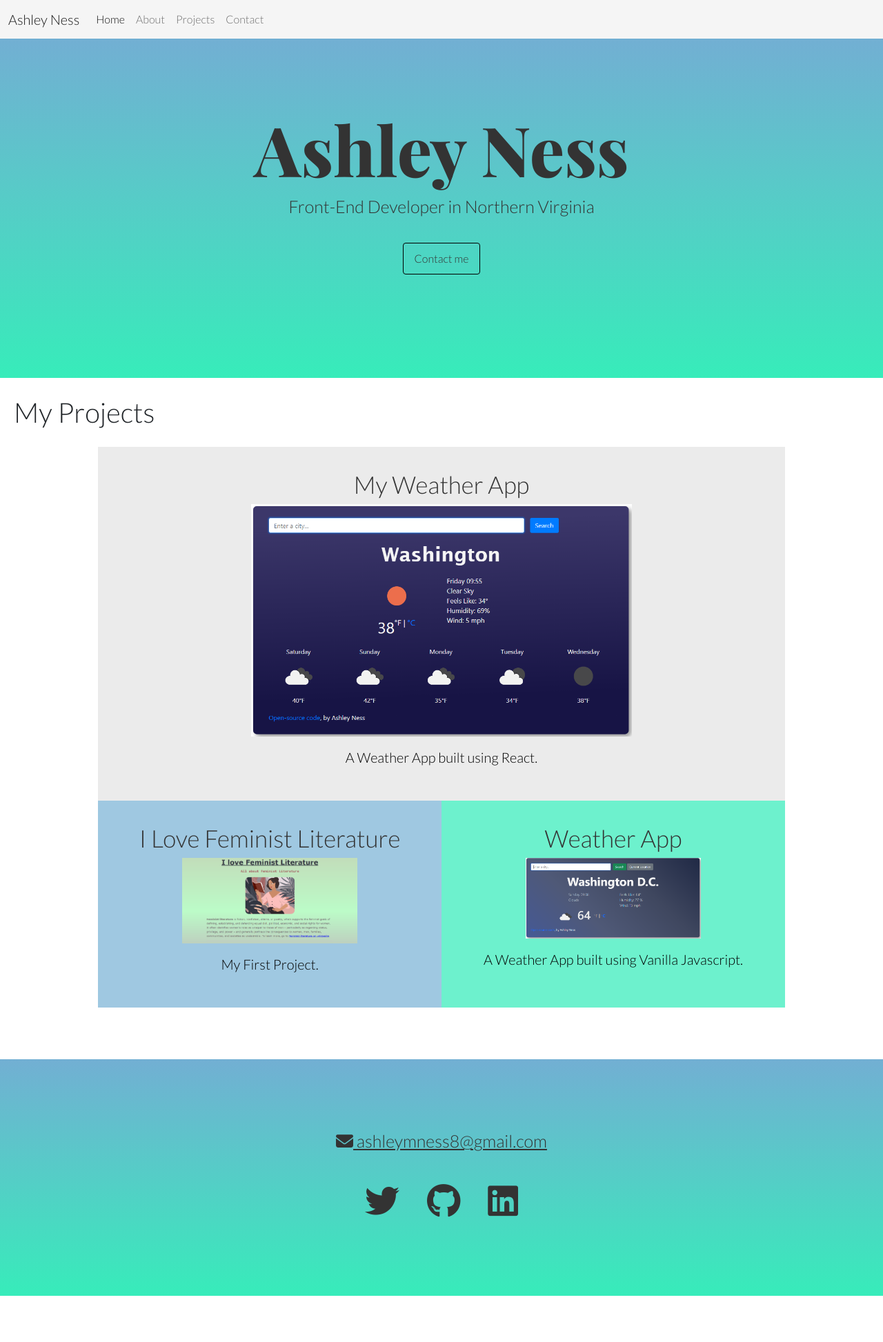
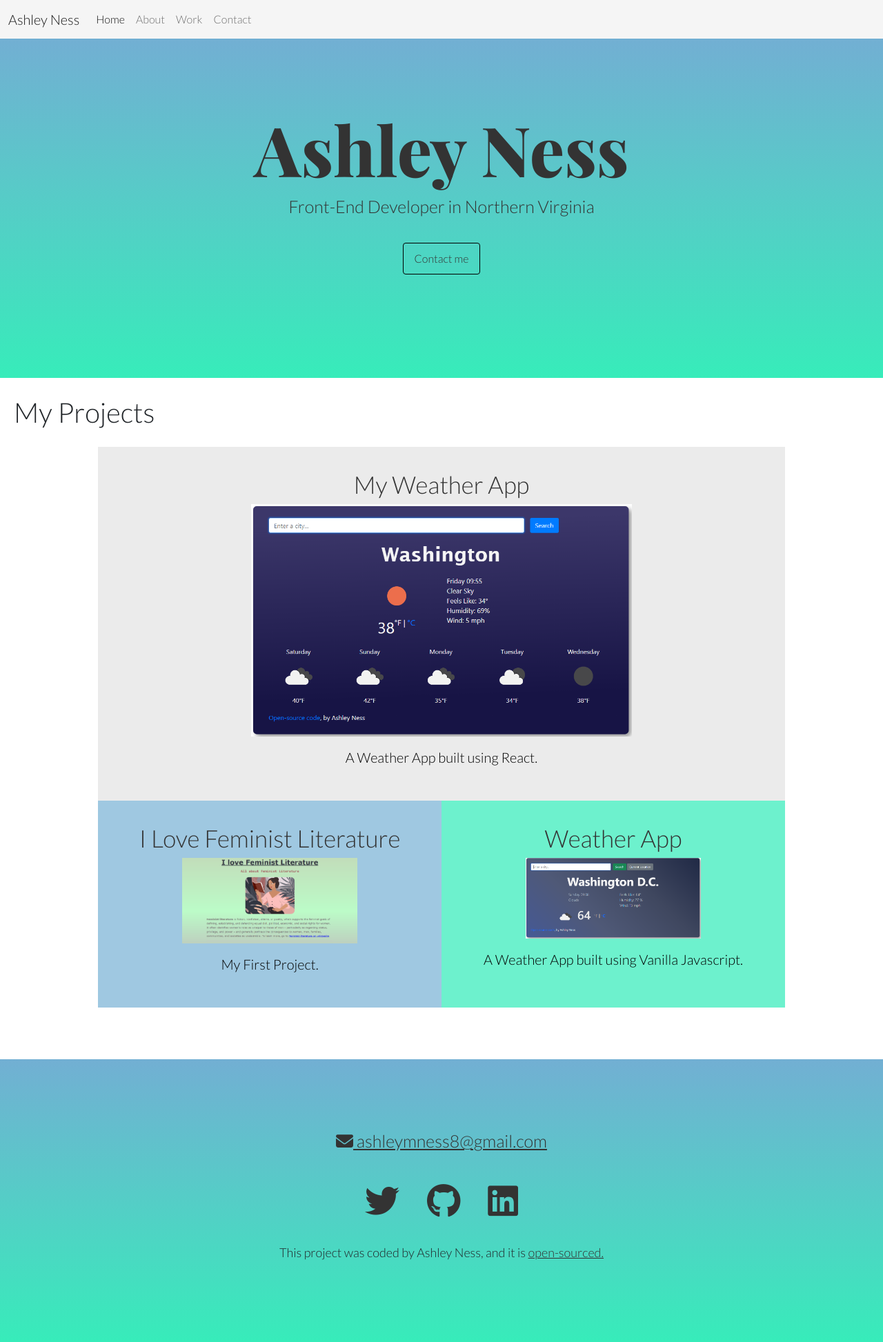
Before and after one commit to AshleyN37/portfolio, a PHP site: page / in a window 1280 px wide. Shown: the whole page at 69% size. Before the commit the page ends 1879 px from the top, so only its background shows below. Run offline with PHP 8.4, Linux system fonts and the light colour scheme; some libraries are stand-ins or nearby versions.

Commit message:
Added titles and descriptions, included link to github

```diff
--- a/index.html
+++ b/index.html
@@ -4,6 +4,8 @@
     <meta charset="UTF-8">
     <meta http-equiv="X-UA-Compatible" content="IE=edge">
     <meta name="viewport" content="width=device-width, initial-scale=1.0">
+    <title>Front-End Developer - Ashley Ness</title>
+    <meta name="description" content="Ashley is a Front-End Developer who creates responsive websites with React and JavaScript. She is based in Northern Virginia.">
     <link href="https://cdn.jsdelivr.net/npm/bootstrap@5.0.0-beta3/dist/css/bootstrap.min.css" rel="stylesheet"
     integrity="sha384-eOJMYsd53ii+scO/bJGFsiCZc+5NDVN2yr8+0RDqr0Ql0h+rP48ckxlpbzKgwra6" crossorigin="anonymous">
     <script src="https://cdn.jsdelivr.net/npm/bootstrap@5.0.0-beta3/dist/js/bootstrap.bundle.min.js"
@@ -14,7 +16,6 @@
     <link href="https://fonts.googleapis.com/css2?family=Lato:wght@300&family=Playfair+Display:wght@800&display=swap"
     rel="stylesheet">
     <script src="https://kit.fontawesome.com/15076ab893.js" crossorigin="anonymous"></script>
-    <title>Ashley's Portfolio</title>
 </head>
 <body>
         <nav class="navbar navbar-expand-lg navbar-light" style="background-color: #f5f5f5;">
@@ -27,16 +28,16 @@
             <div class="collapse navbar-collapse" id="navbarNavDropdown">
                 <ul class="navbar-nav">
                     <li class="nav-item">
-                        <a class="nav-link active" aria-current="page" href="/">Home</a>
+                        <a class="nav-link active" aria-current="page" href="/" title="Homepage">Home</a>
                     </li>
                     <li class="nav-item">
-                        <a class="nav-link" href="/about.html">About</a>
+                        <a class="nav-link" href="/about.html" title="About Ashley Ness">About</a>
                     </li>
                     <li class="nav-item">
-                        <a class="nav-link" href="/work.html">Projects</a>
+                        <a class="nav-link" href="/work.html" title="Ashley's Work">Work</a>
                     </li>
                     <li class="nav-item">
-                        <a class="nav-link" href="/contact.html">Contact</a>
+                        <a class="nav-link" href="/contact.html" title="Contact Ashley">Contact</a>
                     </li>
 
                 </ul>
@@ -56,7 +57,7 @@
             <div class="col-sm weather-app">
                 <a class="btn weather-app-link" href="https://lucid-leakey-2fbb29.netlify.app/" target="_blank">
                     <h3 class="title">My Weather App</h3>
-                    <img src="images/Weather App.png" alt="My Weather App" class="weather-app-img img-fluid-rounded">
+                    <img src="images/Weather App.png" alt="My React Weather App" class="weather-app-img img-fluid-rounded">
                     <p class="description">A Weather App built using React.</p>
                 </a>
             </div>
@@ -82,21 +83,24 @@
     </div>
     <footer>
         <div class="d-flex justify-content-center">
-            <a href="mailto:ashleymness8@gmail.com">
+            <a href="mailto:ashleymness8@gmail.com" title="Email Ashley">
                 <i class="fas fa-envelope"></i> ashleymness8@gmail.com
             </a>
         </div>
         <div class="social-links d-flex justify-content-center">
-            <a href="https://twitter.com/Ashley15252112" target="_blank">
+            <a href="https://twitter.com/Ashley15252112" target="_blank" title="Twitter">
                 <i class="fab fa-twitter"></i>
             </a>
-            <a href="https://github.com/AshleyN37" target="_blank">
+            <a href="https://github.com/AshleyN37" target="_blank" title="Github Profile">
                 <i class="fab fa-github"></i>
             </a>
-            <a href="https://www.linkedin.com/in/ashley-ness-5a779367/" target="_blank">
+            <a href="https://www.linkedin.com/in/ashley-ness-5a779367/" target="_blank" title="Linkedin Profile">
                 <i class="fab fa-linkedin"></i>
             </a>
         </div>
+        <p class="text-center mt-4 open-sourced"> This project was coded by Ashley Ness, and it is
+            <a href="https://github.com/AshleyN37/portfolio" target="blank">open-sourced.</a>
+        </p>
     </footer>
 </body>
 </html>
--- a/styles/portfolio.css
+++ b/styles/portfolio.css
@@ -177,6 +177,11 @@ footer .social-links {
 footer .social-links a {
   margin: 0 20px;
 }
+.open-sourced {
+  margin-left: 30px;
+  margin-right: 30px;
+  font-size: 18px;
+}
 @media (max-width: 576px) {
   h1 {
     font-size: 70px;
```
Also changed, not shown: about.html (+14 -11 lines), contact.html (+13 -9 lines), work.html (+14 -12 lines).
